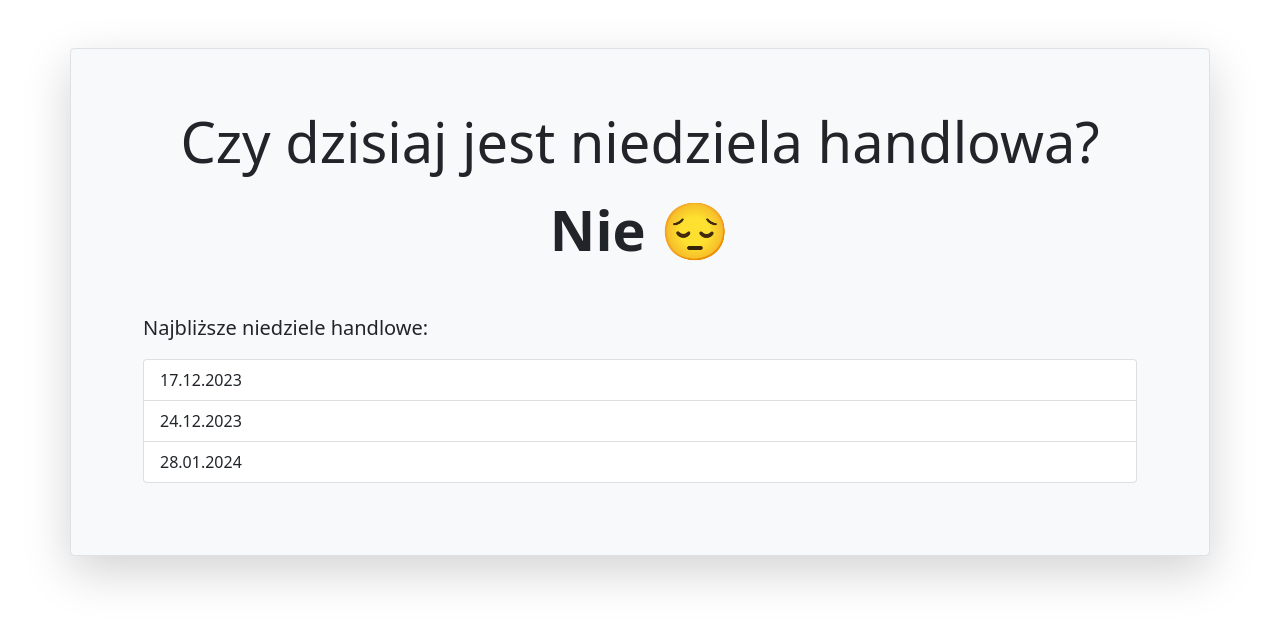
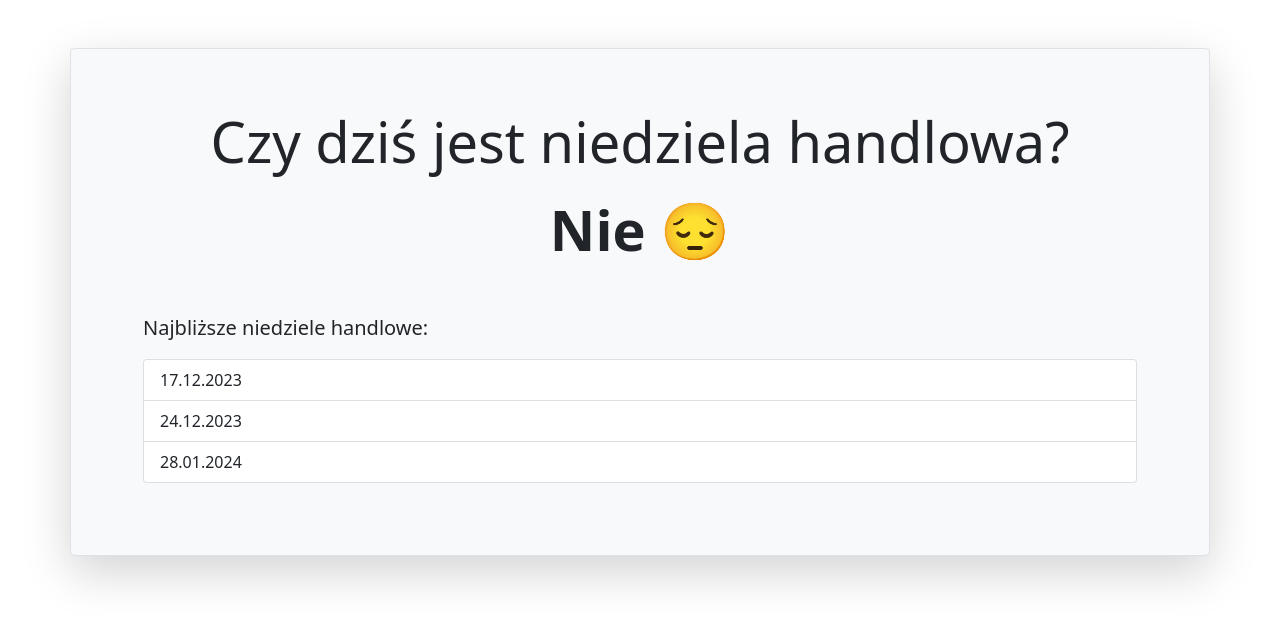
Before and after one commit to skypaw/sunday-shopping, a Jekyll site: the page built from jekyll/index.md, in a window 1280 px wide. Shown: the top 624 px of the page. Built offline with Jekyll 4.4.1, drawn with Linux system fonts in a browser that asks for light colours.

Commit message:
Replace word (#61)

```diff
--- a/jekyll/index.md
+++ b/jekyll/index.md
@@ -1,8 +1,8 @@
 ---
-title: Czy dzisiaj jest niedziela handlowa
+title: Czy dziś jest niedziela handlowa
 ---
 
-<h2 class="display-4 lh-1  text-center">Czy dzisiaj jest niedziela handlowa?</h2>
+<h2 class="display-4 lh-1  text-center">Czy dziś jest niedziela handlowa?</h2>
 <h1 id="is-shopping-allowed" class="display-4 fw-bold lh-1 pt-4 text-center">
 {% if  site.data.filtered-shopping-sundays.dates[0] == "now" %}
     Tak! 😄
```
